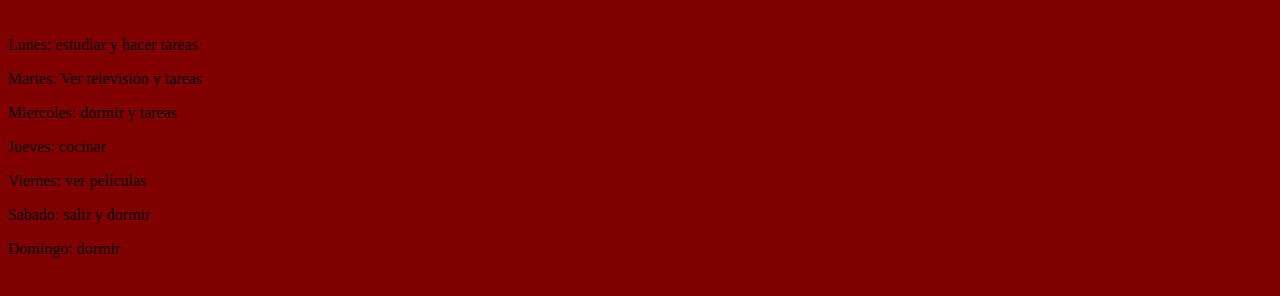
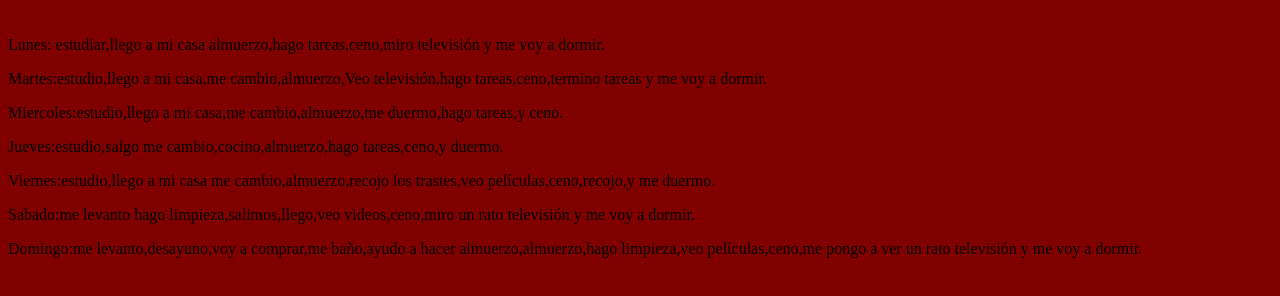
Before and after one commit to ItamarAguilar4bb/IEAJ4B24, a plain HTML site: page Pasatiempos.html in a window 1280 px wide. Shown: the part 48-344 px from the top of the page. Drawn offline with Linux system fonts and the light colour scheme.

Commit message:
Update Pasatiempos.html

```diff
--- a/Pasatiempos.html
+++ b/Pasatiempos.html
@@ -1,18 +1,18 @@
 <html><head><title>Mis pasatiempos
 </title></head><body bgcolor="maroon">
 <h1> pasatiempofavoritos</h1><br>
-<pr>Lunes: estudiar y hacer tareas
+<pr>Lunes: estudiar,llego a mi casa almuerzo,hago tareas,ceno,miro televisión y me voy a dormir.
 </p>
-<p>Martes: Ver televisión y tareas
+<p>Martes:estudio,llego a mi casa,me cambio,almuerzo,Veo televisión,hago tareas,ceno,termino tareas y me voy a dormir.
 </p>
-<p>Miercoles: dormir y tareas
+<p>Miercoles:estudio,llego a mi casa,me cambio,almuerzo,me duermo,hago tareas,y ceno.
 </p>
-<p>Jueves: cocinar
+<p>Jueves:estudio,salgo me cambio,cocino,almuerzo,hago tareas,ceno,y duermo.
 </p>
-<p>Viernes: ver películas
+<p>Viernes:estudio,llego a mi casa me cambio,almuerzo,recojo los trastes,veo películas,ceno,recojo,y me duermo.
 </p>
-<p>Sabado: salir y dormir
+<p>Sabado:me levanto hago limpieza,salimos,llego,veo videos,ceno,miro un rato televisión y me voy a dormir.
 </p>
-<p>Domingo: dormir
+<p>Domingo:me levanto,desayuno,voy a comprar,me baño,ayudo a hacer almuerzo,almuerzo,hago limpieza,veo películas,ceno,me pongo a ver un rato televisión y me voy a dormir.
 </body>
 </html>
```
